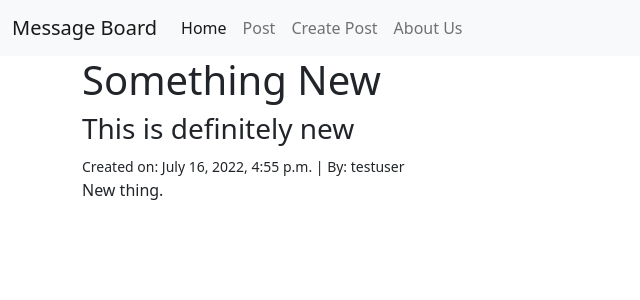
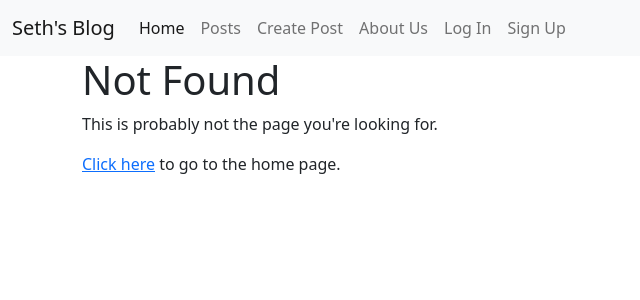
Before and after one commit to Seth21887/112-Django-Blog, a Django app: page /posts/2/ in a window 1280 px wide. Shown: the top 300 px of the page, without its empty margins (0-640 px from the left). Run offline with Django 4.2, Linux system fonts and the light colour scheme; data comes from the database, SQL or seed files in the repository; both versions use the stored data as it was after the commit; parts of the project's set-up code (start-up, migrations or seed data) failed here and were passed over.

Commit message:
after class 1 113

```diff
--- a/posts/models.py
+++ b/posts/models.py
@@ -13,6 +13,7 @@ class Post(models.Model):
     )
     body = models.TextField()
     created_on = models.DateTimeField(auto_now_add=True)
+    active = models.BooleanField(default=False) #if you create a new post, it should automatically be a draft, and once its published it can go to True.
 
     def __str__(self):
         return self.title
--- a/posts/urls.py
+++ b/posts/urls.py
@@ -2,11 +2,17 @@ from django.urls import path
 from .views import (
     PostListView,
     PostDetailView,
-    PostCreateView
+    PostCreateView,
+    PostUpdateView,
+    PostDeleteView,
+    DraftPostListView
 )
 
 urlpatterns = [
     path('', PostListView.as_view(), name='post_list'),
+    path('drafts/', DraftPostListView.as_view(), name='draft_post_list'),
     path('<int:pk>/', PostDetailView.as_view(), name='post_detail'),
+    path('<int:pk>/edit/', PostUpdateView.as_view(), name='post_edit'),
+    path('<int:pk>/delete/', PostDeleteView.as_view(), name='post_delete'),
     path('new/', PostCreateView.as_view(), name='post_new'),
 ]
--- a/posts/views.py
+++ b/posts/views.py
@@ -1,6 +1,8 @@
 from django.views.generic import ListView, DetailView
 from django.views.generic.edit import CreateView, UpdateView, DeleteView
 from django.urls import reverse_lazy
+from django.contrib.auth.mixins import LoginRequiredMixin, UserPassesTestMixin
+from datetime import datetime
 from .models import Post
 
 
@@ -9,21 +11,65 @@ class PostListView(ListView):
     template_name = "posts/list.html"
     model = Post
 
+    def get_context_data(self, **kwargs): #this means keyword arguments, the double asterisk is python's take on pointers and is pretty standard. kwargs are key-value pairs
+        context = super().get_context_data(**kwargs) #the super function is calling the original get_context_data method that lives in ListView
+        context["post_list"] = Post.objects.filter(
+            active=True
+            ).order_by("created_on").reverse() #default behavior is ascending order, so using reverse() will go in descending
+        context["current_datetime"] = datetime.now().strftime("%F %H:%M:%S") #the capital F represents the date
+        return context
+
+class DraftPostListView(LoginRequiredMixin, ListView):
+    template_name = "posts/list.html"
+    model = Post
+
+    def get_context_data(self, **kwargs):
+        context = super().get_context_data(**kwargs)
+        context["post_list"] = Post.objects.filter(
+            active=False
+        ).filter(
+            author=self.request.user
+            ).order_by('created_on').reverse()
+        context["current_datetime"] = datetime.now().strftime("%F %H:%M:%S")
+        return context
+
 class PostDetailView(DetailView): #the way to read this is PostDetailView is extending the DetailView class
     template_name = "posts/detail.html"
     model = Post
 
-class PostCreateView(CreateView):
+    def get_context_data(self, **kwargs):
+        context = super().get_context_data(**kwargs)
+        if context["post"].active == True:
+            return context
+        else:
+            self.template_name = "Errors/404.html"
+            return context
+
+class PostCreateView(LoginRequiredMixin, CreateView):
     template_name = "posts/new.html"
     model = Post
-    fields = ["title", "subtitle", "author", "body"]
+    fields = ["title", "subtitle", "body"]
 
-class PostUpdateView(UpdateView):
+    def form_valid(self, form):
+        form.instance.author = self.request.user #this line of code is populating the author line with the user that is currently logged in.
+        return super().form_valid(form)
+
+class PostUpdateView(LoginRequiredMixin, UserPassesTestMixin, UpdateView):
     template_name = "posts/edit.html"
     model = Post
-    fields = ['title', 'subtitle', 'body']
+    fields = ['title', 'subtitle', 'body', 'active']
 
-class PostDeleteView(DeleteView):
+    #this test_func will define whether or not you have access to the specific view you're on, it returns true or false
+    def test_func(self):
+        post = self.get_object()
+        return post.author == self.request.user
+
+
+class PostDeleteView(LoginRequiredMixin, UserPassesTestMixin, DeleteView):
     template_name = "posts/delete.html"
     model = Post
     success_url = reverse_lazy("post_list")
+
+    def test_func(self):
+        post = self.get_object()
+        return post.author == self.request.user
--- /dev/null
+++ b/templates/Errors/404.html
@@ -0,0 +1,9 @@
+{% extends 'base.html' %}
+
+{% block title %}Not Found{% endblock title %}
+
+{% block content %}
+<h1>Not Found</h1>
+<p>This is probably not the page you're looking for.</p>
+<a href="{% url 'home' %}">Click here</a> to go to the home page.
+{% endblock content %}
--- a/templates/base.html
+++ b/templates/base.html
@@ -13,16 +13,23 @@
 <body>
     <nav class="navbar navbar-expand-lg bg-light">
         <div class="container-fluid">
-          <a class="navbar-brand" href="#">Message Board</a>
+          <a class="navbar-brand" href="{% url 'home' %}">Seth's Blog</a>
           <button class="navbar-toggler" type="button" data-bs-toggle="collapse" data-bs-target="#navbarNavAltMarkup" aria-controls="navbarNavAltMarkup" aria-expanded="false" aria-label="Toggle navigation">
             <span class="navbar-toggler-icon"></span>
           </button>
           <div class="collapse navbar-collapse" id="navbarNavAltMarkup">
             <div class="navbar-nav">
-              <a class="nav-link active" aria-current="page" href="#">Home</a>
-              <a class="nav-link" href="{% url 'post_list' %}">Post</a>
+              <a class="nav-link active" aria-current="page" href="{% url 'home' %}">Home</a>
+              <a class="nav-link" href="{% url 'post_list' %}">Posts</a>
               <a class="nav-link" href="{% url 'post_new' %}">Create Post</a>
               <a class="nav-link" href="{% url 'about' %}">About Us</a>
+              {% if user.is_authenticated %}
+                <a class="nav-link" href="{% url 'draft_post_list' %}">Drafts</a>
+                <a class="nav=link" href="{% url 'logout' %}">Log Out</a>
+                {% else %}
+                <a class="nav-link" href="{% url 'login' %}">Log In</a>
+                <a class="nav-link" href="{% url 'signup' %}">Sign Up</a>
+                {% endif %}
             </div>
           </div>
         </div>
--- a/templates/posts/detail.html
+++ b/templates/posts/detail.html
@@ -7,4 +7,14 @@
 <h3>{{ post.subtitle }}</h3>
 <small>Created on: {{ post.created_on }} | By: {{ post.author }}</small>
 <p>{{ post.body }}</p>
+{% if user.is_staff %} <!--this is a simple way of enforcing the ability to edit/delete posts to only staff, user.is_authenticated will just ensure that a user is logged in-->
+<div>
+    <p>
+        <a href="{% url 'post_edit' post.id %}" class="btn btn-primary">Edit</a>
+    </p>
+    <p>
+        <a href="{% url 'post_delete' post.id %}" class="btn btn-danger">Delete</a>
+    </p>
+</div>
+{% endif %}
 {% endblock content %}
--- a/templates/posts/list.html
+++ b/templates/posts/list.html
@@ -4,8 +4,10 @@
 
 {% block content %}
 <h1>Posts</h1>
+<h6>Current date and time: {{ current_datetime }}</h6>
 <ul>
     {% for post in post_list %}
-    <li>{{ post.title }}</li>
+    <li><a href="{% url 'post_detail' post.id %}">{{ post.title }} - {{ post.created_on }}</a></li>
+    {% endfor %}
 </ul>
 {% endblock content %}
```
Also changed, not shown: config/settings.py (+7 -2 lines), requirements.txt (+16 -1 lines), db.sqlite3, posts/migrations/0002_post_active.py (added), 1 other file.
